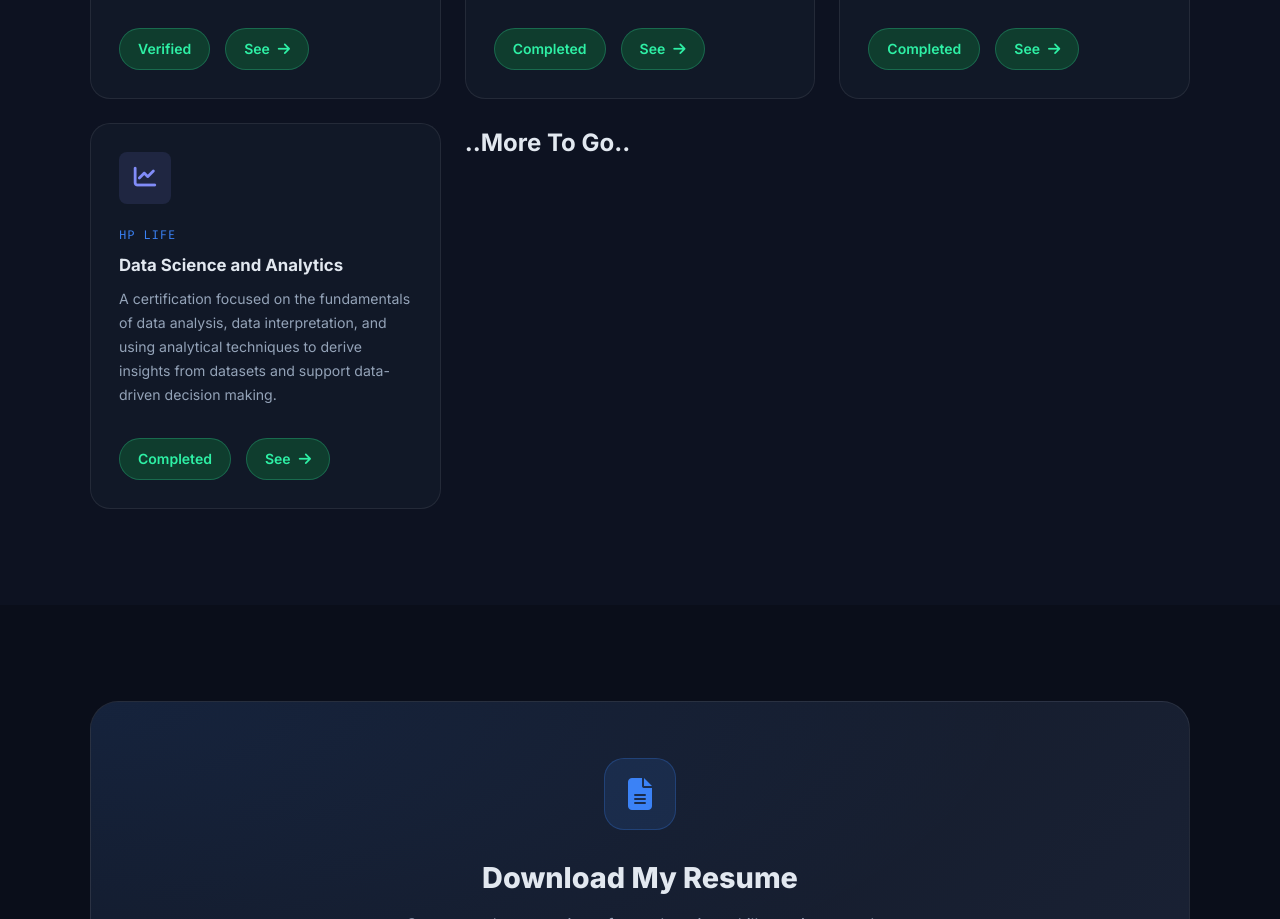
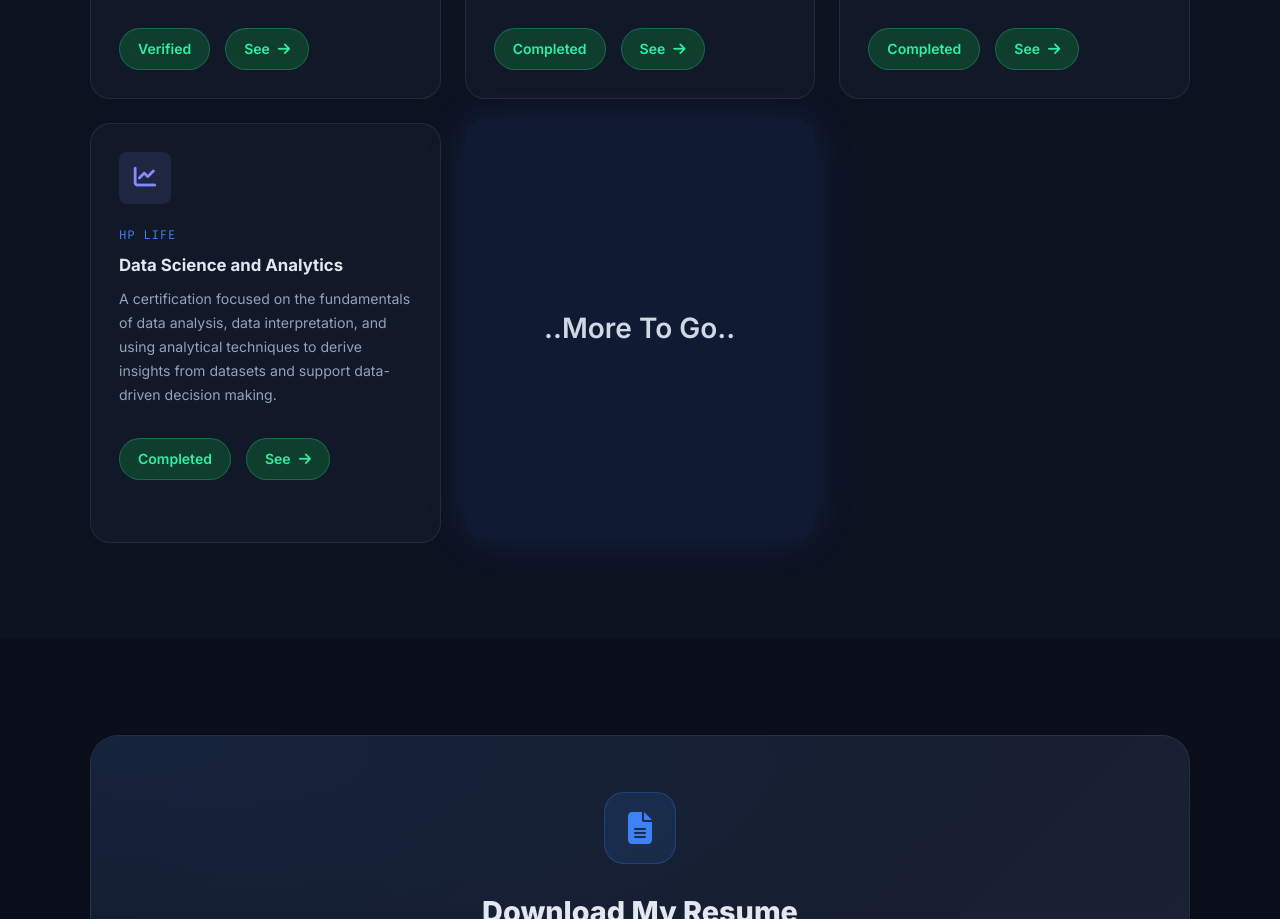
Before and after one commit to Pardhu-26/my-portfolio, a plain HTML site: page index.html in a window 1280 px wide. Shown: the part 4709-5628 px from the top of the page. Drawn offline with Linux system fonts and the light colour scheme.

Commit message:
Add new styles for bar graph and card components

```diff
--- a/style.css
+++ b/style.css
@@ -205,10 +205,29 @@ ul { list-style: none; }
 .hp-icon      { background: rgba(52,211,153,0.12);  color: var(--clr-green); }
 .quantum-icon { background: rgba(129,140,248,0.12); color: var(--clr-accent-2); }
 .chart-line { background: rgba(129,140,248,0.12); color: var(--clr-accent-2); }
+.bar-graph { background: rgba(129,140,248,0.12); color: var(--clr-accent-2); }
 .cert-issuer { font-size: 0.78rem; font-family: var(--font-mono); color: var(--clr-primary); letter-spacing: 0.05em; text-transform: uppercase; }
 .cert-title { font-size: 1.05rem; font-weight: 700; color: var(--clr-text); margin: 4px 0 8px; }
+.cert-middle { font-size: 28px; font-weight: 600; color: var(--clr-text); margin: 4px 0 8px; justify-self:center  }
 .cert-desc { font-size: 0.88rem; color: var(--clr-text-muted); line-height: 1.7; flex: 1; }
 .cert-badge { display: inline-block; padding: 4px 12px; background: rgba(52,211,153,0.12); border: 1px solid rgba(52,211,153,0.3); border-radius: 50px; font-size: 0.75rem; font-weight: 600; color: var(--clr-green); align-self: flex-start; }
+.card{
+    width:350px;
+    height:420px;
+    background:#0f1b33;
+    border-radius:20px;
+
+    display:flex;
+    justify-content:center;   /* horizontal center */
+    align-items:center;       /* vertical center */
+    transform: translateY(-4px); border-color: var(--clr-border-hover); box-shadow: var(--shadow-glow);
+}
+
+.center-text{
+    color:#cfd8e3;
+    font-size:28px;
+    font-weight:600;
+}
 
 /* 14. RESUME */
 .resume-card { background: linear-gradient(135deg, var(--clr-surface), var(--clr-surface-2)); border: 1px solid var(--clr-border); border-radius: var(--radius-xl); padding: 56px; text-align: center; position: relative; overflow: hidden; }
```
